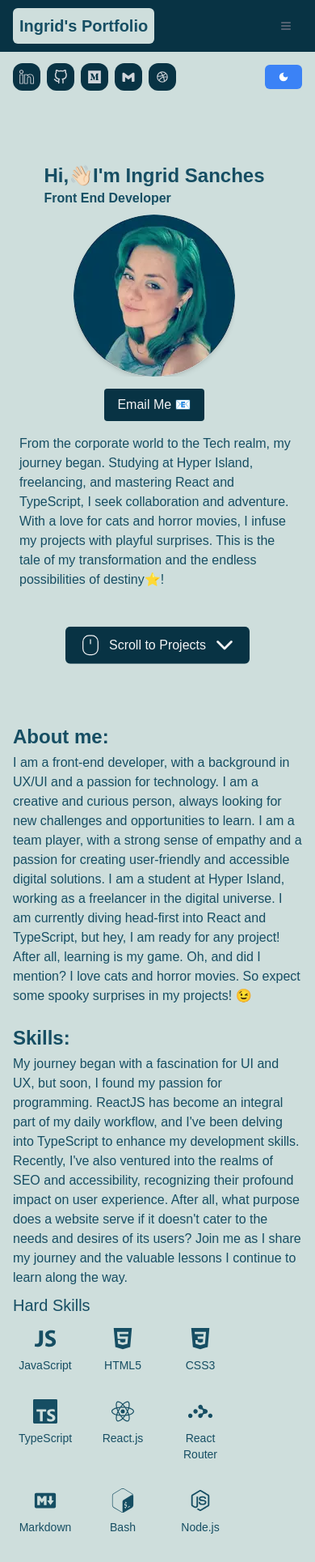
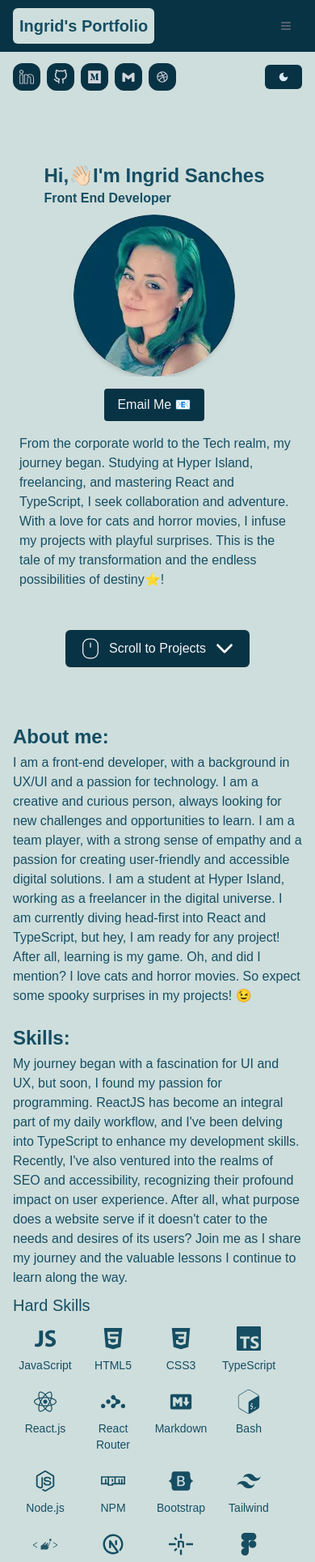
Before and after one commit to IngridAkeida/portfolio, a Next.js app: page / in a window 390 px wide. Shown: the top 1929 px of the page at 81% size. Built offline with nearby package versions, Linux system fonts and the light colour scheme; a web font is replaced by a local one; what tailwindcss-animated would draw is missing.

Commit message:
Update styling in AbilitiesList, TechnologiesList, and Btn-DarkMode components

```diff
--- a/src/components/main/AbilitiesList.tsx
+++ b/src/components/main/AbilitiesList.tsx
@@ -13,7 +13,7 @@ const AbilitiesList : React.FC<AbilitiesProps> = ({ abilities }) => {
     <>
       <h4 className="text-xl mt-2 mb-1">Softs Skills</h4>
       <div className="flex flex-col">
-        <ul className="flex flex-wrap justify-start gap-4">
+        <ul className="flex flex-wrap justify-start gap-1 md:gap-4">
           {abilities.map((ability, index) => (
             <li key={index} className="hover:animate-jump flex flex-col items-center text-center justify-center mx-2 my-2 w-16">
                 <ability.icon size={30}/>
--- a/src/components/main/TechnologiesList.tsx
+++ b/src/components/main/TechnologiesList.tsx
@@ -13,7 +13,7 @@ const TechnologiesList: React.FC<TechnologiesProps> = ({ technologies }) => {
     <>
       <h4 className="text-xl mt-2 mb-1">Hard Skills</h4>
       <div className="flex flex-col">
-        <ul className="flex flex-wrap justify-start gap-4">
+        <ul className="flex flex-wrap justify-start gap-1 md:gap-4">
           {technologies.map((technology, index) => (
             <li
               key={index}
--- a/src/components/ui-components/Btn-DarkMode.tsx
+++ b/src/components/ui-components/Btn-DarkMode.tsx
@@ -11,7 +11,10 @@ const BtnDarkMode: React.FC<BtnDarkModeProps> = ({ toggleDarkMode, darkMode }) =
     <button
       id="theme-toggle"
       type="button"
-      className="text-sm px-4 py-2 m-4 rounded-md bg-blue-500 text-white hover:bg-blue-600 focus:outline-none focus:ring-2 focus:ring-blue-400"
+      className="text-sm px-4 py-2 m-4 rounded-md
+      bg-cyan-950 text-blue-100 hover:bg-cyan-800
+      dark:bg-cyan-700 dark:text-yellow-500 dark:hover:bg-cyan-600
+      focus:outline-none focus:ring-2 focus:ring-blue-400"
       onClick={toggleDarkMode}>
         {darkMode ? <MdLightMode/> : <MdDarkMode/> }
     </button>
```
